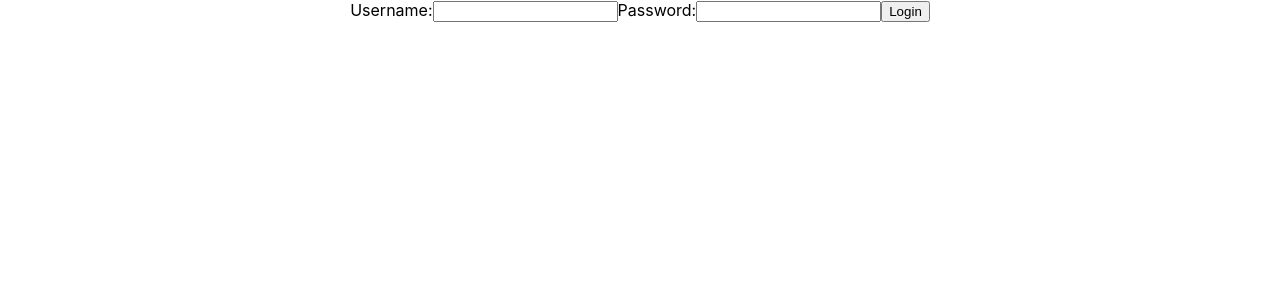
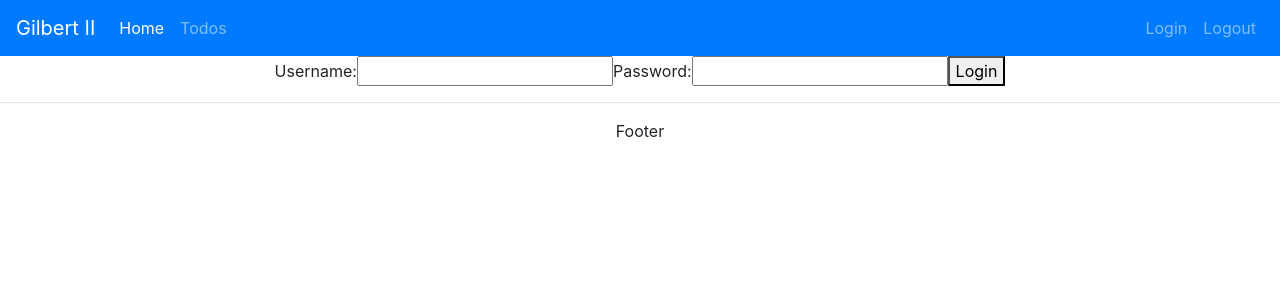
Before and after one commit to GilbertII/TodoApp, a React (Create React App) app: page / in a window 1280 px wide. Shown: the top 300 px of the page. Built offline with nearby package versions, Linux system fonts and the light colour scheme.

Commit message:
beautify header

```diff
--- a/package.json
+++ b/package.json
@@ -9,7 +9,7 @@
     "react": "^18.1.0",
     "react-dom": "^18.1.0",
     "react-router-dom": "^6.3.0",
-    "react-scripts": "5.0.1",
+    "react-scripts": "^5.0.1",
     "web-vitals": "^2.1.4"
   },
   "scripts": {
@@ -35,5 +35,8 @@
       "last 1 firefox version",
       "last 1 safari version"
     ]
+  },
+  "devDependencies": {
+    "babel-preset-current-node-syntax": "^1.0.1"
   }
 }
--- a/public/index.html
+++ b/public/index.html
@@ -22,6 +22,22 @@
       Learn how to configure a non-root public URL by running `npm run build`.
     -->
     <title>GII Todo App</title>
+
+    <script
+      src="https://code.jquery.com/jquery-3.3.1.slim.min.js"
+      integrity="sha384-q8i/X+965DzO0rT7abK41JStQIAqVgRVzpbzo5smXKp4YfRvH+8abtTE1Pi6jizo"
+      crossorigin="anonymous"
+    ></script>
+    <script
+      src="https://cdn.jsdelivr.net/npm/popper.js@1.14.3/dist/umd/popper.min.js"
+      integrity="sha384-ZMP7rVo3mIykV+2+9J3UJ46jBk0WLaUAdn689aCwoqbBJiSnjAK/l8WvCWPIPm49"
+      crossorigin="anonymous"
+    ></script>
+    <script
+      src="https://cdn.jsdelivr.net/npm/bootstrap@4.1.3/dist/js/bootstrap.min.js"
+      integrity="sha384-ChfqqxuZUCnJSK3+MXmPNIyE6ZbWh2IMqE241rYiqJxyMiZ6OW/JmZQ5stwEULTy"
+      crossorigin="anonymous"
+    ></script>
   </head>
   <body>
     <noscript>You need to enable JavaScript to run this app.</noscript>
--- a/src/App.js
+++ b/src/App.js
@@ -2,6 +2,7 @@ import React, { Component } from "react";
 
 import "./App.css";
 import TodoApp from "./components/todo/TodoApp";
+
 class App extends Component {
   render() {
     return (
--- a/src/components/todo/TodoApp.js
+++ b/src/components/todo/TodoApp.js
@@ -7,6 +7,10 @@ import withNavigation from "./navigation/withNavigation";
 import ErrorPage from "./pages/ErrorPage";
 import withParams from "./params/withParams";
 import TodoList from "./component/TodoList";
+import Header from "./component/Header";
+import Footer from "./component/Footer";
+
+import "./bootstrap.css";
 
 class TodoApp extends Component {
   render() {
@@ -15,6 +19,7 @@ class TodoApp extends Component {
     const WelcomePageWithParams = withParams(WelcomePage);
     return (
       <div>
+        <Header />
         <Routes>
           <Route path="/" element={<LoginPageWithNavigation />} />
           <Route path="/login" element={<LoginPageWithNavigation />} />
@@ -22,6 +27,7 @@ class TodoApp extends Component {
           <Route path="/todos" element={<TodoList />} />
           <Route path="*" element={<ErrorPage />} />
         </Routes>
+        <Footer />
       </div>
     );
   }
--- /dev/null
+++ b/src/components/todo/bootstrap.css
@@ -0,0 +1 @@
+@import url(https://unpkg.com/bootstrap@4.1.0/dist/css/bootstrap.min.css);
--- /dev/null
+++ b/src/components/todo/component/Footer.js
@@ -0,0 +1,12 @@
+import React from "react";
+
+function Footer() {
+  return (
+    <div>
+      <hr />
+      Footer
+    </div>
+  );
+}
+
+export default Footer;
--- /dev/null
+++ b/src/components/todo/component/Header.js
@@ -0,0 +1,55 @@
+import React, { Component } from "react";
+import { Link } from "react-router-dom";
+
+class Header extends Component {
+  render() {
+    return (
+      <header>
+        <nav className="navbar navbar-expand-lg navbar-dark bg-primary">
+          <Link className="navbar-brand" to="#">
+            Gilbert II
+          </Link>
+          <button
+            className="navbar-toggler"
+            type="button"
+            data-toggle="collapse"
+            data-target="#navbarSupportedContent"
+            aria-controls="navbarSupportedContent"
+            aria-expanded="false"
+            aria-label="Toggle navigation"
+          >
+            <span className="navbar-toggler-icon"></span>
+          </button>
+          <div class="collapse navbar-collapse" id="navbarSupportedContent">
+            <ul className="navbar-nav mr-auto">
+              <li className="nav-item active">
+                <Link className="nav-link" to="/welcome/test">
+                  Home
+                </Link>
+              </li>
+              <li className="nav-item">
+                <Link className="nav-link" to="/todos">
+                  Todos
+                </Link>
+              </li>
+            </ul>
+            <ul className="navbar-nav mr-auto navbar-collapse justify-content-end">
+              <li className="nav-item">
+                <Link className="nav-link" to="/login">
+                  Login
+                </Link>
+              </li>
+              <li className="nav-item">
+                <Link className="nav-link" to="/logout">
+                  Logout
+                </Link>
+              </li>
+            </ul>
+          </div>
+        </nav>
+      </header>
+    );
+  }
+}
+
+export default Header;
```
Also changed, not shown: 1 other file (tests, documents, lock files or other folders).
